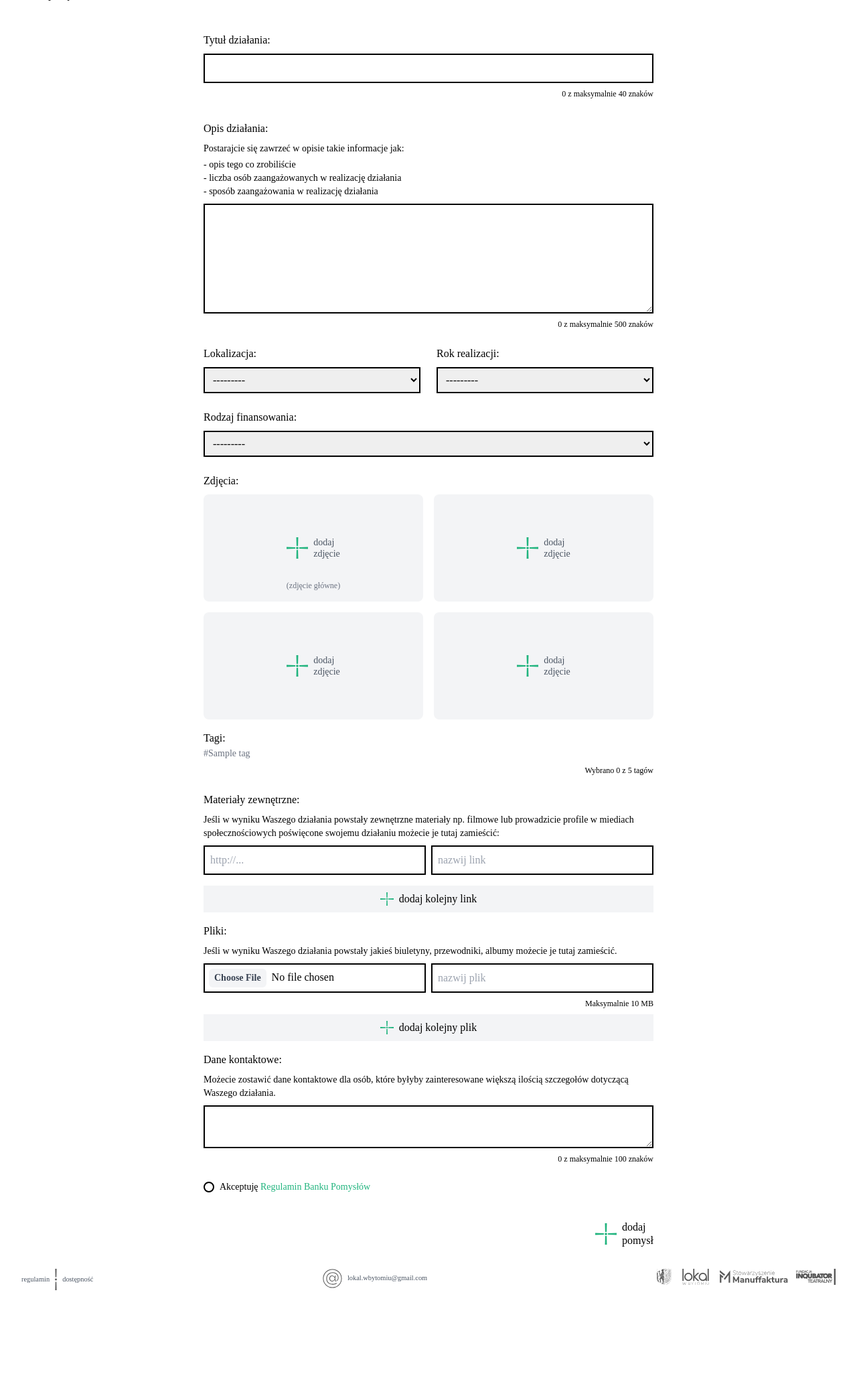
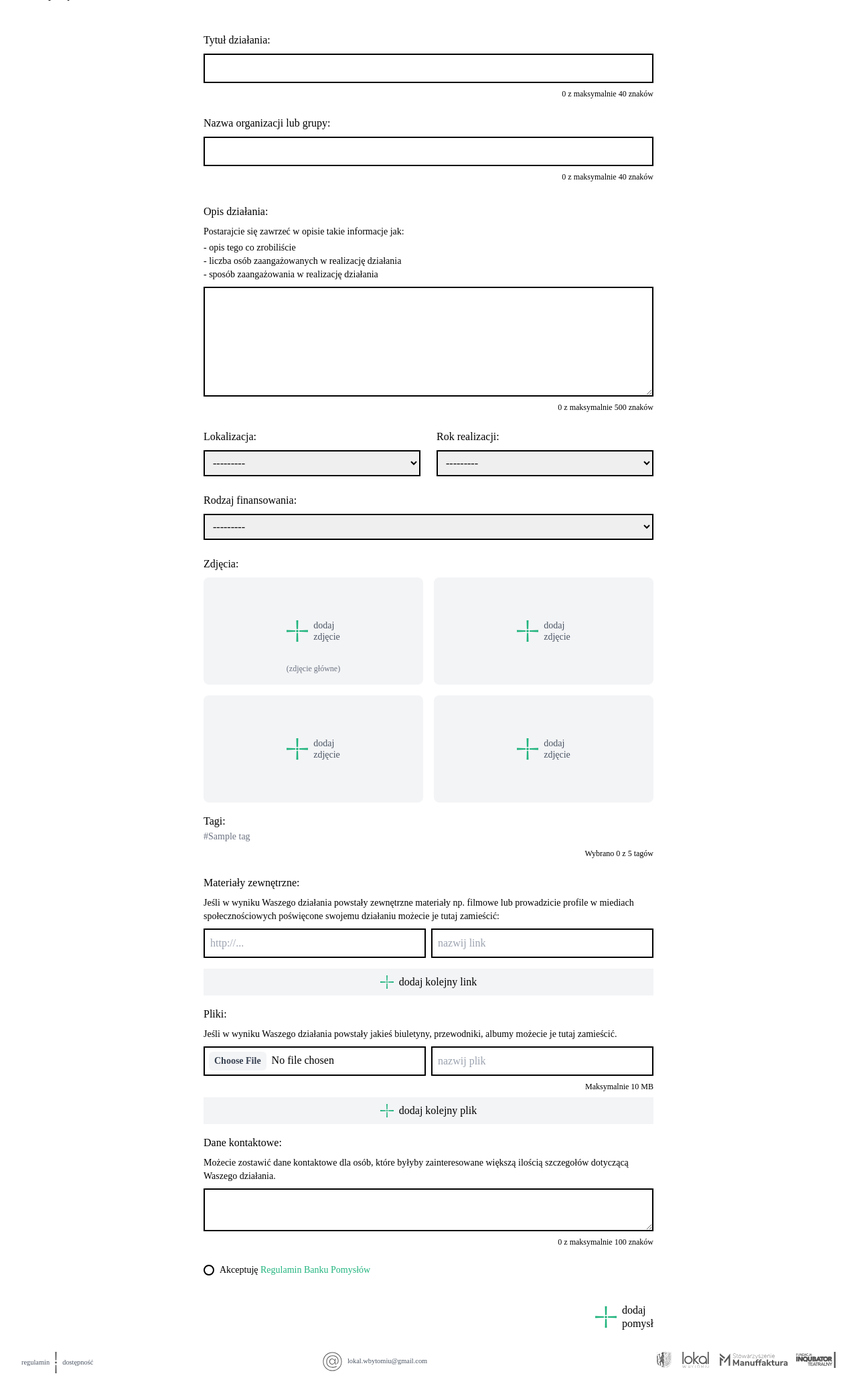
Before and after one commit to fjalowiecki/bbi_site, a Django app: page /add_project/ in a window 1280 px wide. Shown: the part 68-2134 px from the top of the page at 67% size. Before the commit the page ends 1994 px from the top, so only its background shows below. Run offline with Django 5.2, Linux system fonts and the light colour scheme; tables that the repository leaves empty hold one stand-in row (values such as "Sample post"); some libraries are stand-ins or nearby versions; some web fonts are replaced.

Commit message:
add: organization_name field

```diff
--- a/bbi_app/forms.py
+++ b/bbi_app/forms.py
@@ -12,6 +12,7 @@ class ProjectForm(forms.ModelForm):
         model = Project
         fields = [
             'title',
+            'organization_name',
             'description',
             'year_of_completion',
             'location',
--- a/bbi_app/models.py
+++ b/bbi_app/models.py
@@ -42,6 +42,7 @@ class Project(models.Model):
     YEAR_CHOICES = [(r, r) for r in range(2010, 2031)]
 
     title = models.CharField(max_length=250)
+    organization_name = models.CharField(max_length=250)
     slug = models.SlugField(max_length=250, unique=True)
     description = models.TextField()
     created = models.DateTimeField(auto_now_add=True)
--- a/bbi_app/templates/add_project.html
+++ b/bbi_app/templates/add_project.html
@@ -9,6 +9,7 @@
     <div class="w-full max-w-2xl py-6">
       <form method="POST" enctype="multipart/form-data" action="{% url 'bbi_app:add_project' %}" class="space-y-6">
         {% csrf_token %}
+
         <div class="flex flex-col">
           <label for="{{ form.title.id_for_label }}" class="mb-2">Tytuł działania:</label>
           {{ form.title|add_class:"border-2 border-black p-2"|attr:"maxlength:40" }}
@@ -21,6 +22,20 @@
           {% endif %}
           <span class="mt-2 text-right font-extralight text-xs"><span id="title-counter">0</span> z maksymalnie 40 znaków</span>
         </div>
+
+        <div class="flex flex-col">
+          <label for="{{ form.organization_name.id_for_label }}" class="mb-2">Nazwa organizacji lub grupy:</label>
+          {{ form.organization_name|add_class:"border-2 border-black p-2"|attr:"maxlength:40" }}
+          {% if form.organization_name.errors %}
+          <div class="text-red-500 text-sm mt-1">
+            {% for error in form.organization_name.errors %}
+            <p>{{ error }}</p>
+            {% endfor %}
+          </div>
+          {% endif %}
+          <span class="mt-2 text-right font-extralight text-xs"><span id="organization_name-counter">0</span> z maksymalnie 40 znaków</span>
+        </div>
+
         <div class="flex flex-col">
           <label for="{{ form.description.id_for_label }}" class="mt-2">Opis działania:</label>
           <p class="mb-1 mt-2 text-sm font-extralight">Postarajcie się zawrzeć w opisie takie informacje jak:</p>
@@ -329,6 +344,7 @@
 
     // Inicjalizacja liczników
     setupCharCounter('{{ form.title.id_for_label }}', 'title-counter', 40);
+    setupCharCounter('{{ form.organization_name.id_for_label }}', 'organization_name-counter', 40);
     setupCharCounter('{{ form.description.id_for_label }}', 'description-counter', 500);
     setupCharCounter('{{ form.contact_info.id_for_label }}', 'contact-counter', 100);
 
--- a/bbi_app/templates/detail.html
+++ b/bbi_app/templates/detail.html
@@ -7,6 +7,8 @@
   <div class="flex flex-col md:flex-row md:gap-8">
     <div class="w-full md:w-1/2">
       <h1 class="font-bold mt-4">{{ project.title }}</h1>
+
+      <h2 class="text-lg font-light mb-4">{{ project.organization_name }}</h2>
 
       <div class="mb-6">
         <p class="font-light leading-tight mb-4">{{ project.description|linebreaksbr }}</p>
```
Also changed, not shown: bbi_app/migrations/0010_project_organization_name.py (added), bbi_app/migrations/0011_alter_project_organization_name.py (added).
